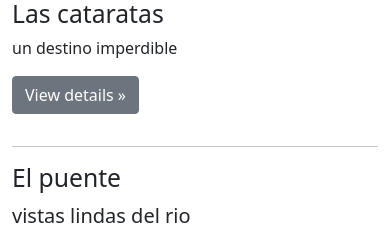
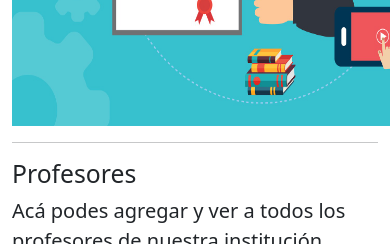
Before and after one commit to matferrando/ProyectoFinalPython-MatiasFerrando, a Django app: page / in a window 390 px wide; the page is wider, and only the part inside the window is pictured. Shown: the part 421-665 px from the top of that part. Run offline with Django 4.2, Linux system fonts and the light colour scheme; some libraries are stand-ins or nearby versions.

Commit message:
Cambios visuales hechos

```diff
--- a/Aplicacion/models.py
+++ b/Aplicacion/models.py
@@ -1,6 +1,6 @@
 from django.db import models
 
-class Post (models.Model):
+class Post(models.Model):
     nombre_del_curso = models.CharField(max_length=30)
     descripcion_del_curso = models.CharField(max_length=80)
     numero_del_curso = models.CharField(max_length=15)
--- a/Aplicacion/templates/Aplicacion/base.html
+++ b/Aplicacion/templates/Aplicacion/base.html
@@ -54,15 +54,12 @@
 <header>
   <nav class="navbar navbar-expand-md navbar-dark fixed-top bg-dark">
     <div class="container-fluid">
-      <a class="navbar-brand" href="https://getbootstrap.com/docs/5.0/examples/carousel/#">Carousel</a>
+      <a class="navbar-brand" href="{% url 'index' %}">Inicio</a>
       <button class="navbar-toggler" type="button" data-bs-toggle="collapse" data-bs-target="#navbarCollapse" aria-controls="navbarCollapse" aria-expanded="false" aria-label="Toggle navigation">
         <span class="navbar-toggler-icon"></span>
       </button>
       <div class="collapse navbar-collapse" id="navbarCollapse">
         <ul class="navbar-nav me-auto mb-2 mb-md-0">
-          <li class="nav-item">
-            <a class="nav-link active" aria-current="page" href="{% url 'index' %}">Inicio</a>
-          </li>
           <li class="nav-item">
             <a class="nav-link" href="{% url 'profesores' %}">Profesores</a>
           </li>
@@ -70,15 +67,12 @@
             <a class="nav-link" href="{% url 'alumnos' %}">Alumnos</a>
           </li>
           <li class="nav-item">
-            <a class="nav-link" href="{% url 'admin_cursos' %}">Cursos</a>
+            <a class="nav-link" href="{% url 'admin-cursos' %}">Cursos</a>
           </li>
-          <!-- <li class="nav-item">
-            <a class="nav-link disabled" href="https://getbootstrap.com/docs/5.0/examples/carousel/#" tabindex="-1" aria-disabled="true">Disabled</a>
-          </li> -->
         </ul>
-        <form class="d-flex">
-          <input class="form-control me-2" type="search" placeholder="Search" aria-label="Search">
-          <button class="btn btn-outline-success" type="submit">Search</button>
+        <form  action="{% url 'buscar-curso' %}" class="d-flex">
+          <input class="form-control me-2" type="search" name="criterio" placeholder="Curso por Nombre" aria-label="Search">
+          <button class="btn btn-outline-success" type="submit">Buscar</button>
         </form>
       </div>
     </div>
--- a/Aplicacion/templates/Aplicacion/index.html
+++ b/Aplicacion/templates/Aplicacion/index.html
@@ -6,27 +6,6 @@
 
     <div class="container marketing">
 
-      <!-- Three columns of text below the carousel -->
-      <div class="row">
-
-
-        <div class="col-lg-4">
-          <img src="./curso_coder_house_files/puente-corrientes-resistencia.jpeg" height="144" width="144">
-          <h2>El puente</h2>
-          <p>vistas lindas del rio</p>
-          <p><a class="btn btn-secondary" href="https://getbootstrap.com/docs/5.0/examples/carousel/#">View details »</a></p>
-        </div><!-- /.col-lg-4 -->
-
-        <div class="col-lg-4">
-          <img src="./curso_coder_house_files/cataratas-del-iguazu-misiones.jpeg" height="144" width="144">
-          <h2>Las cataratas</h2>
-          <p>un destino imperdible</p>
-          <p><a class="btn btn-secondary" href="https://getbootstrap.com/docs/5.0/examples/carousel/#">View details »</a></p>
-        </div><!-- /.col-lg-4 -->
-
-      </div><!-- /.row -->
-
-
       <!-- START THE FEATURETTES -->
 
 
@@ -34,12 +13,12 @@
 
       <div class="row featurette">
         <div class="col-md-7 order-md-2">
-          <h2 class="featurette-heading">El puente</h2>
-          <p class="lead">vistas lindas del rio</p>
+          <h2 class="featurette-heading">Cursos Completos</h2>
+          <p class="lead">Acá vas a poder agregar y ver todos los cursos del centro.</p>
         </div>
         <div class="col-md-5 order-md-1">
 
-            <img src="./curso_coder_house_files/puente-corrientes-resistencia.jpeg" height="400" width="400">
+            <a href="{% url 'admin-cursos' %}"><img src="../../static/Aplicacion/assets/cursos.jpg" height="400" width="500"></a>
 
 
         </div>
@@ -50,12 +29,27 @@
 
       <div class="row featurette">
         <div class="col-md-7 order-md-2">
-          <h2 class="featurette-heading">Las cataratas</h2>
-          <p class="lead">un destino imperdible</p>
+          <h2 class="featurette-heading">Profesores</h2>
+          <p class="lead">Acá podes agregar y ver a todos los profesores de nuestra institución</p>
         </div>
         <div class="col-md-5 order-md-1">
 
-            <img src="./curso_coder_house_files/cataratas-del-iguazu-misiones.jpeg" height="400" width="400">
+          <a href="{% url 'profesores' %}"><img src="../../static/Aplicacion/assets/profersores.jpg" height="400" width="500"></a>
+
+
+        </div>
+      </div>
+
+      <hr class="featurette-divider">
+
+      <div class="row featurette">
+        <div class="col-md-7 order-md-2">
+          <h2 class="featurette-heading">Alumnos</h2>
+          <p class="lead">Acá vas a poder ver a todos los Alumnos de nuestra escuela y agregar a los que hagan falta</p>
+        </div>
+        <div class="col-md-5 order-md-1">
+
+          <a href="{% url 'alumnos' %}"><img src="../../static/Aplicacion/assets/alumnos.jpg" height="400" width="500"></a>
 
 
         </div>
--- a/Aplicacion/templates/Aplicacion/profesores.html
+++ b/Aplicacion/templates/Aplicacion/profesores.html
@@ -6,7 +6,8 @@
 
 <h1>Administracion de Profesores: </h1>
 
-<form action="" method="post">
+<form action="{% url 'agregar-profesor' %}" method="post">
+    {% csrf_token %}
     {{form.as_p}}
     <input type="submit" value="Agregar">
 
@@ -15,8 +16,7 @@
 <ul>
     {% for profesor in profesores %}
     <li>
-        {{ profesor.id }} - {{ profesor.nombre_del_profesor }} {{ profesor.apellido_del_profesor }} - {{
-        profesor.numero_de_profesor }}
+        {{ profesor.id }} - {{profesor.nombre_del_profesor}} {{profesor.apellido_del_profesor}} - {{profesor.numero_de_profesor}}
     </li>
     {% endfor %}
 </ul>
--- a/Aplicacion/views.py
+++ b/Aplicacion/views.py
@@ -28,3 +28,37 @@ def mostrar_alumnos(request):
     }
 
     return render(request, "Aplicacion/alumnos.html", context)
+
+def agregar_curso(request):
+    curso_form = PostForm(request.POST)
+    curso_form.save()
+    context = {
+        "form": PostForm(),
+        "posts": Post.objects.all(),
+    }
+    return render(request, "Aplicacion/admin_cursos.html", context)
+
+def agregar_alumno(request):
+    alumno_form = AlumnoForm(request.POST)
+    alumno_form.save()
+    context = {
+        "form": AlumnoForm(),
+        "alumnos": Alumno.objects.all(),
+    }
+    return render(request, "Aplicacion/alumnos.html", context)
+
+def agregar_profesor(request):
+    profesor_form = ProfesorForm(request.POST)
+    profesor_form.save()
+    context = {
+        "form": ProfesorForm(),
+        "profesores": Profesor.objects.all(),
+    }
+    return render(request, "Aplicacion/profesores.html", context)
+
+def buscar_curso(request):
+    criterio = request.GET.get("criterio")
+    context = {
+        "posts": Post.objects.filter(nombre_del_curso__icontains=criterio).all(),
+    }
+    return render(request, "Aplicacion/admin_cursos.html", context)
--- a/TercerEntrega/urls.py
+++ b/TercerEntrega/urls.py
@@ -15,12 +15,16 @@ Including another URLconf
 """
 from django.contrib import admin
 from django.urls import path
-from Aplicacion.views import index, mostrar_profesores, mostrar_curso, mostrar_alumnos
+from Aplicacion.views import index, mostrar_profesores, mostrar_curso, mostrar_alumnos, agregar_alumno, agregar_curso, agregar_profesor, buscar_curso
 
 urlpatterns = [
     path('admin/', admin.site.urls),
     path("", index, name="index"),
     path("profesores/", mostrar_profesores, name="profesores"),
-    path("admin_cursos/", mostrar_curso, name="admin_cursos"),
+    path("admin-cursos/", mostrar_curso, name="admin-cursos"),
     path("alumnos/", mostrar_alumnos, name="alumnos"),
+    path("profesores/agregar", agregar_profesor, name="agregar-profesor"),
+    path("admin-cursos/agregar", agregar_curso, name="agregar-curso"),
+    path("alumnos/agregar", agregar_alumno, name="agregar-alumno"),
+    path("admin-cursos/buscar_curso", buscar_curso, name="buscar-curso"),
 ]
```
Also changed, not shown: Aplicacion/templates/Aplicacion/admin_cursos.html (+9 -3 lines), Aplicacion/templates/Aplicacion/alumnos.html (+5 -2 lines), Aplicacion/static/Aplicacion/assets/alumnos.jpg (added), Aplicacion/static/Aplicacion/assets/cursos.jpg (added), Aplicacion/static/Aplicacion/assets/profersores.jpg (added), db.sqlite3.
